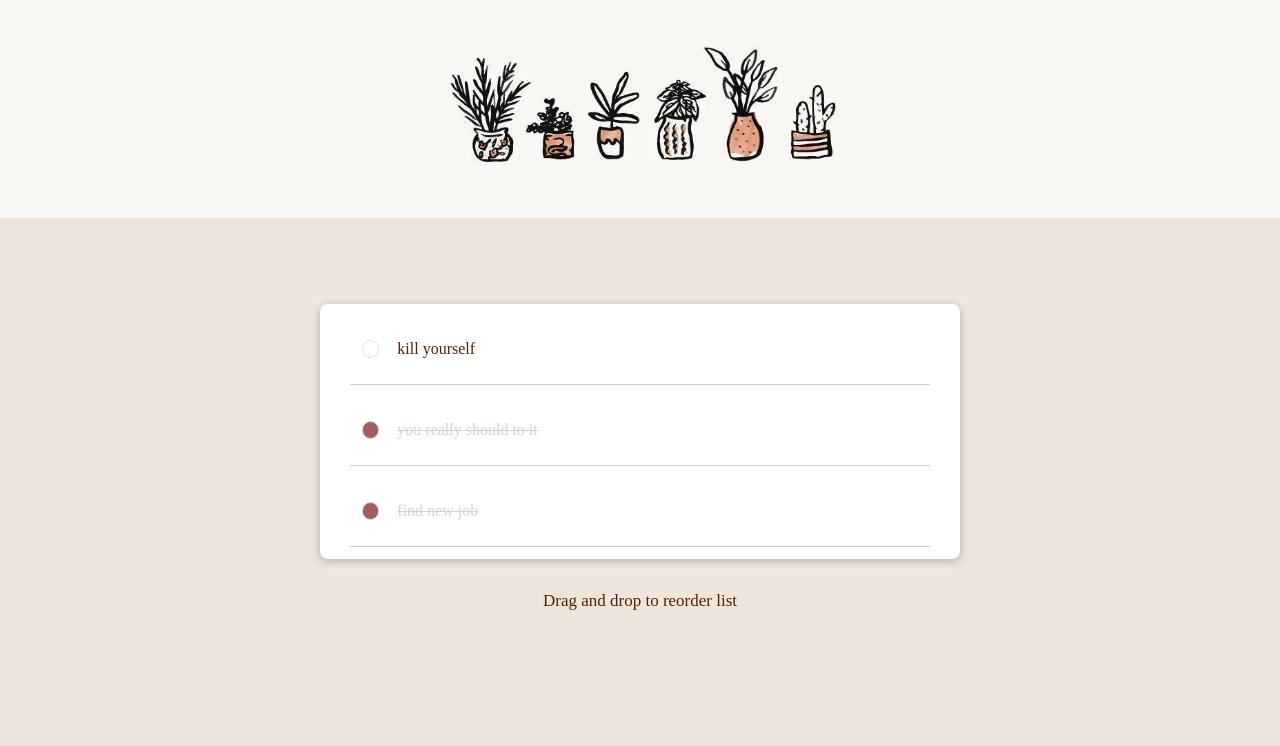
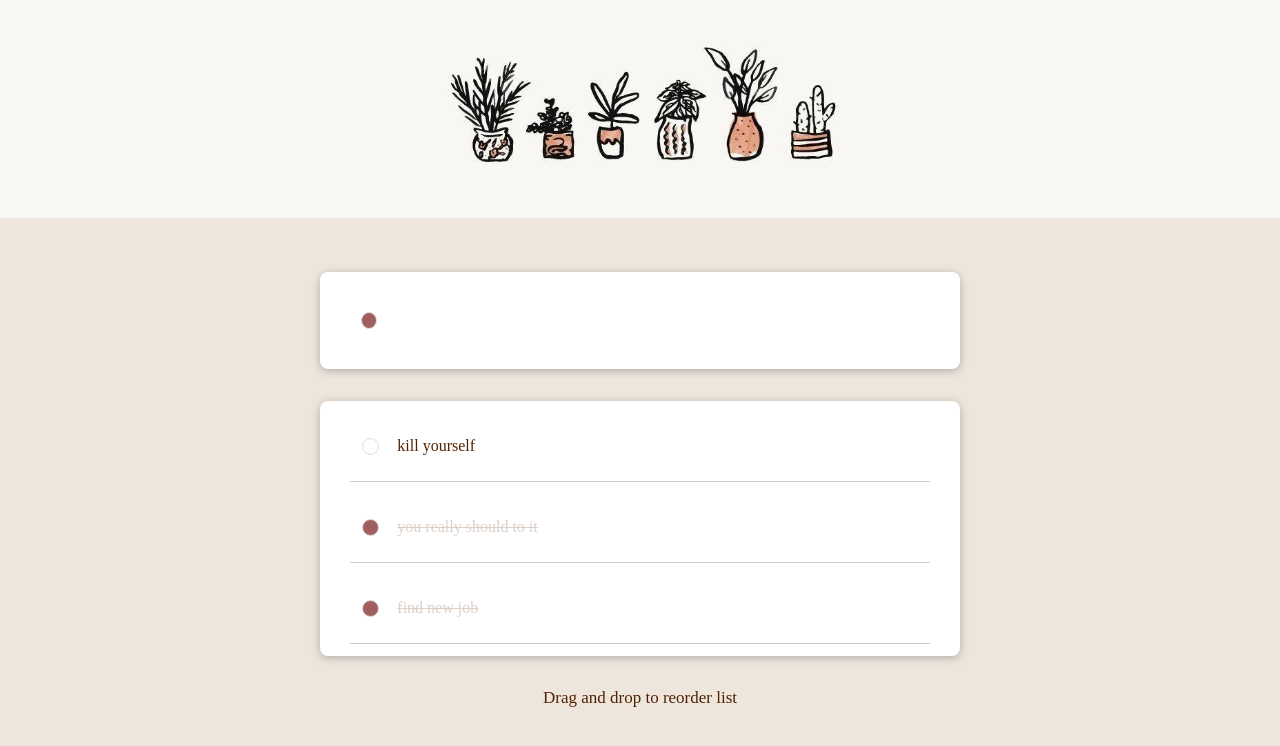
Before and after one commit to alexandra26arkhipenko/test-todo-react, a React (Create React App) app: page / in a window 1280 px wide. Shown: the top 746 px of the page. Built offline with nearby package versions, Linux system fonts and the light colour scheme.

Commit message:
TodoInput is added

```diff
--- a/src/App.js
+++ b/src/App.js
@@ -3,11 +3,13 @@ import { Fragment } from "react";
 import Footer from "./components/Layout/Footer/Footer";
 import Header from "./components/Layout/Header/Header";
 import TodoList from "./components/Todos/TodoList/TodoList";
+import TodoInput from "./components/Todos/TodoInput/TodoInput";
 
 function App() {
   return (
     <Fragment>
       <Header />
+      <TodoInput />
       <TodoList/>
       <Footer />
     </Fragment>
--- /dev/null
+++ b/src/components/Todos/TodoInput/TodoInput.js
@@ -0,0 +1,41 @@
+import { useState } from "react";
+import { useDispatch } from "react-redux";
+
+import Card from "../../UI/Card/Card";
+import { todoActions } from "../../../store/todo";
+import classes from "./TodoInput.module.css";
+import Checkbox from "../../UI/Checkbox/Checkbox";
+
+const TodoInput = () => {
+  const dispatch = useDispatch();
+  const [enteredTodo, setEnteredTodo] = useState("");
+
+  const onSubmitHandler = (event) => {
+    event.preventDefault();
+
+    if (enteredTodo.trim().length === 0) {
+      return;
+    }
+
+    dispatch(todoActions.addTodo(enteredTodo));
+  };
+
+  const inputHandler = (event) => {
+    setEnteredTodo(event.target.value);
+  };
+
+  return (
+    <Card className={classes["todo-input"]}>
+      <form onSubmit={onSubmitHandler}>
+        <Checkbox isDisabled={true} checked={true}/>
+        <input
+          className={classes["text-input"]}
+          type="text"
+          onChange={inputHandler}
+        ></input>
+      </form>
+    </Card>
+  );
+};
+
+export default TodoInput;
--- /dev/null
+++ b/src/components/Todos/TodoInput/TodoInput.module.css
@@ -0,0 +1,22 @@
+.todo-input {
+    margin: auto;
+    margin-top: 0px;
+    width: 90%;
+    max-width: 40rem;
+  }
+
+.todo-input form {
+    display: flex;
+    align-items: center;
+    padding: 37px;
+}
+.todo-input input[type="text"]{
+    border: none;
+    width: 100%;
+    margin-left: 10px;
+}
+
+.todo-input input[type="text"]:focus{
+    outline: none;
+    color:rgb(81, 35, 3);
+}
--- a/src/components/UI/Checkbox/Checkbox.js
+++ b/src/components/UI/Checkbox/Checkbox.js
@@ -7,6 +7,7 @@ const Checkbox = (props) => {
       checked={props.checked}
       onChange={props.onChange}
       className={classes.round}
+      disabled={props.isDisabled}
     />
   );
 };
```
